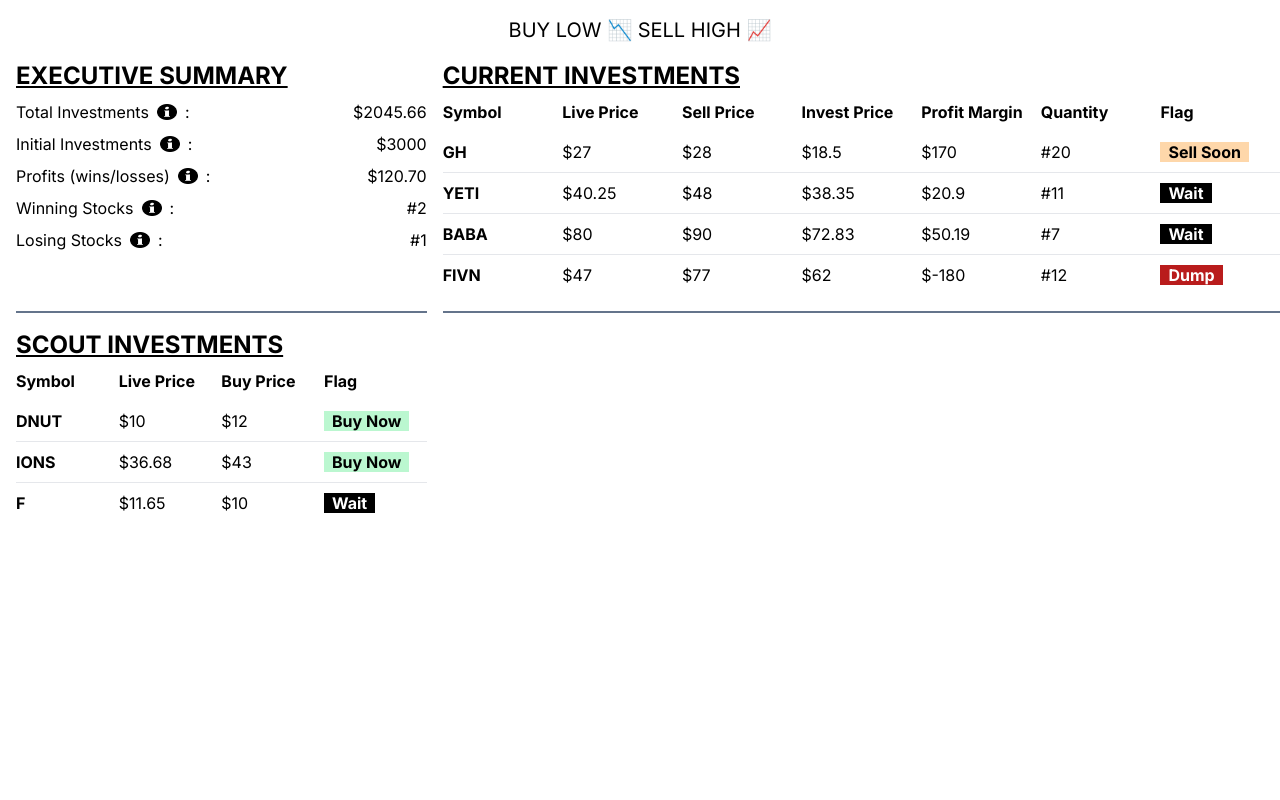
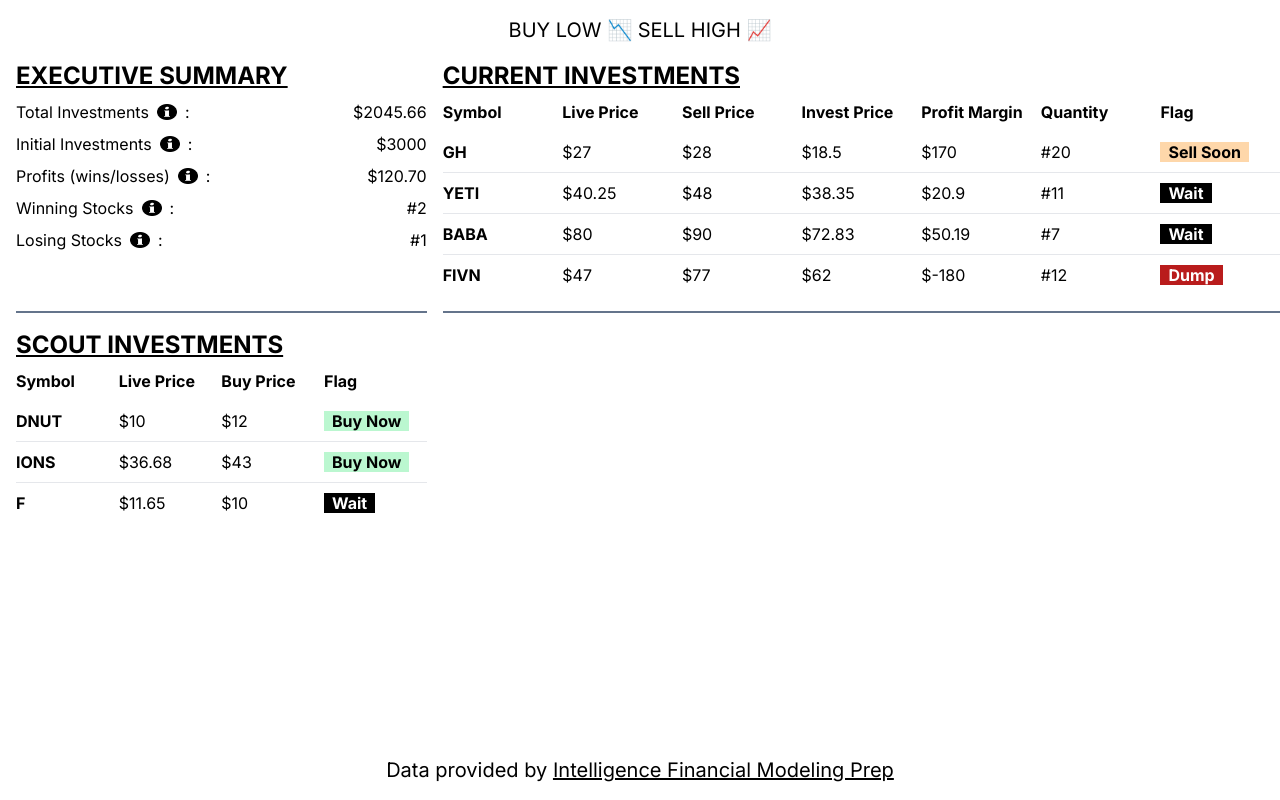
Before and after one commit to jcsmileyjr/stock-planner, a Next.js app: page / in a window 1280 px wide. Built offline with nearby package versions, Linux system fonts and the light colour scheme.

Commit message:
Feature - Footer: Display information about the stock data API source

```diff
--- /dev/null
+++ b/src/app/components/footer/footer.tsx
@@ -0,0 +1,8 @@
+
+export default function Footer () {
+    return (
+        <footer className="fixed bottom-0 left-0 right-0 text-center mb-4 ">
+            <h1 className="text-xl lg:text-3xl lg:mb-4">Data provided by <a className="underline" href="https://intelligence.financialmodelingprep.com/">Intelligence Financial Modeling Prep</a></h1>
+        </footer>
+    );
+}
--- a/src/app/page.tsx
+++ b/src/app/page.tsx
@@ -6,7 +6,7 @@ import TestData from './data/testData.json';
 import stockType from './types/stockType';
 import dataType from './types/dataType';
 import getStockNames  from './utils/getStockNames';
-import calculateProfitMargin from './utils/calculateProfitMargin';
+import Footer from './components/footer/footer';
 
 /**
  * TODO: Get stock data from a API or JSON file
@@ -97,6 +97,7 @@ export default async function Home() {
         <CurrentInvestments content={currentStocks} />
         <ScoutInvestments content={scoutStocks} />
       </div>
+      <Footer />
     </main>
   )
 }
```
